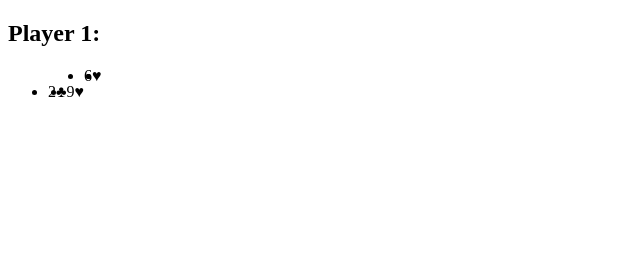
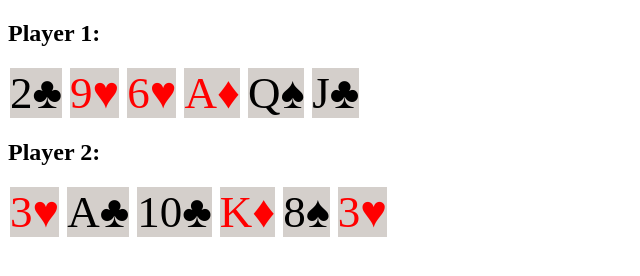
Before and after one commit to pollosatyi/html1, a plain HTML site: page 2/HTML/index.html in a window 1280 px wide. Shown: the whole page, without its empty margins (0-640 px from the left). Drawn offline with Linux system fonts and the light colour scheme; files whose address does not match are found by name.

Commit message:
2 задание

```diff
--- a/2/CSS/style.css
+++ b/2/CSS/style.css
@@ -1,4 +1,17 @@
-ul.list li{
-    width:auto;
-    float:left;
+.color_red{
+    color: red;
 }
+
+.color_black{
+    color: black;
+}
+
+.text{
+    margin:2px;
+    font-size: 45px;
+    background-color: rgb(212, 207, 203);
+}
+
+.display_inline{
+    display:inline-block;
+}
--- a/2/HTML/index.html
+++ b/2/HTML/index.html
@@ -8,17 +8,24 @@
 </head>
 <body>
     <div>
-    <h2>Player 1:</h2>
-        <div>
-            <ul class="list">
-                <li><p>2&clubs;</p></li>
-                <li><p>9&hearts;</p></li>
-                <li>6&hearts;</li>
-                <li></li>
-                <li></li>
-            </ul>
-
+        <h2>Player 1:</h2>
+        <div class="display-inline">
+                <span class="color_black text">2&clubs;</span>
+                <span class="color_red text">9&hearts;</span>
+                <span class="color_red text">6&hearts;</span>
+                <span class="color_red text">A&diams;</span>
+                <span class="color_black text">Q&spades;</span>
+                <span class="color_black text">J&clubs;</span>
         </div>
+        <h2>Player 2:</h2>
+      <div class="display-inline">
+        <span class="text color_red">3&hearts;</span>
+        <span class="text color_black">A&clubs;</span>
+        <span class="text color_black">10&clubs;</span>
+        <span class="text color_red"> K&diams;</span>
+        <span class="text color_black">8&spades;</span>
+        <span class="text color_red">3&hearts;</span>
+      </div>
 
     </div>
 </body>
```
